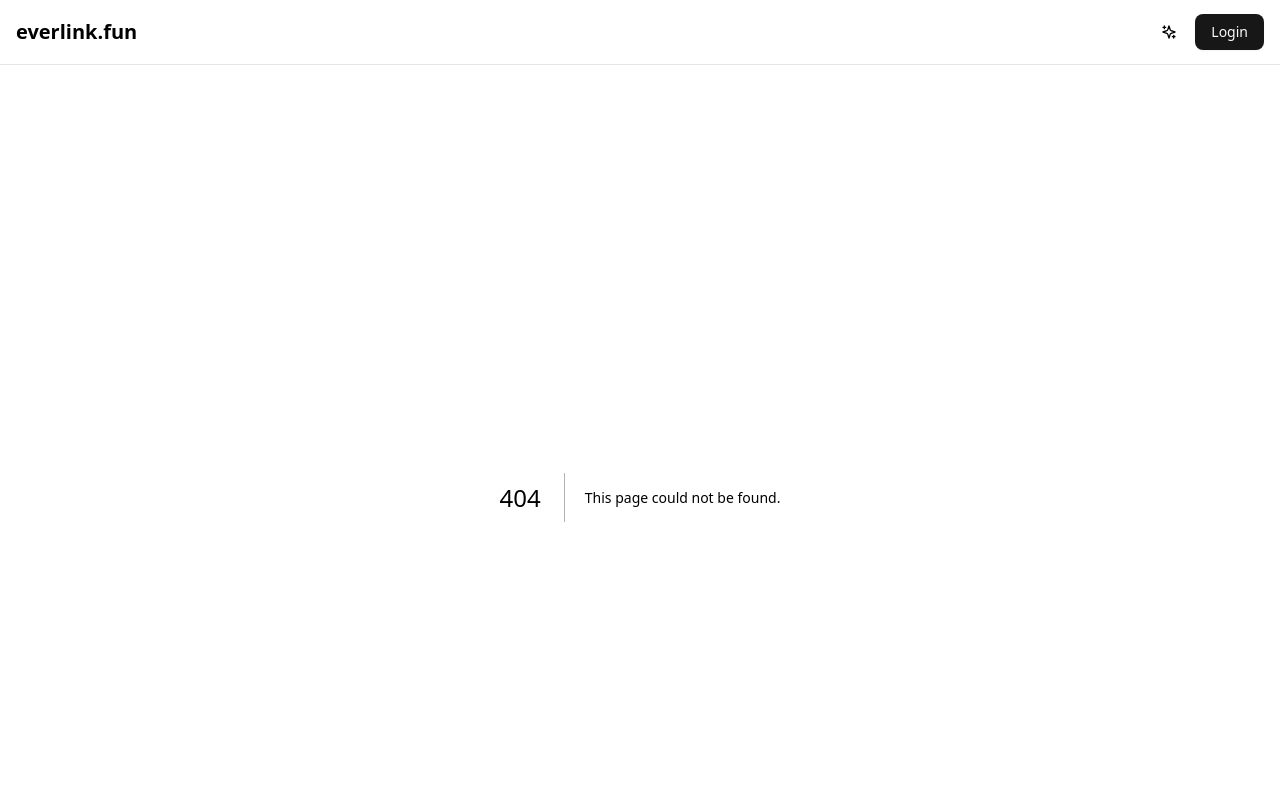
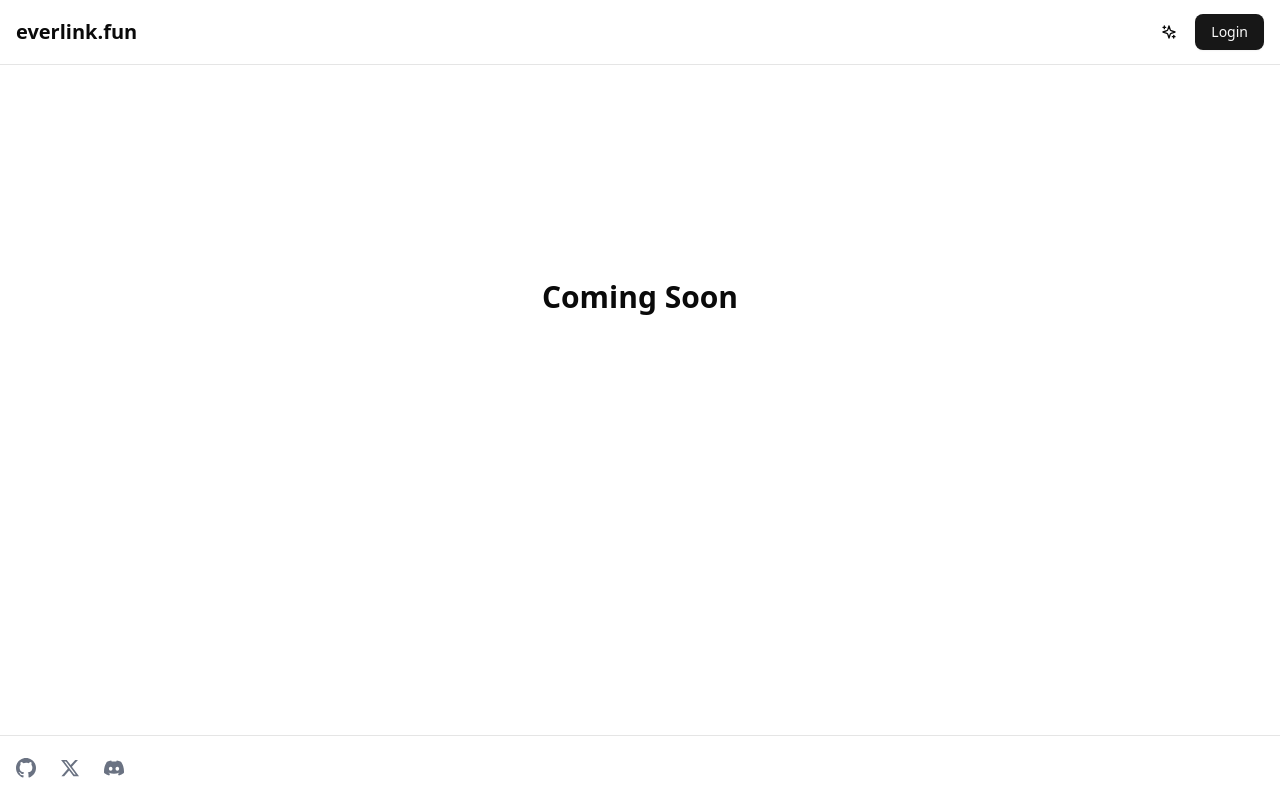
Before and after one commit to drumfeet/everlink-app, a Next.js app: page /user/1 in a window 1280 px wide. Before the commit this address had no page. Shown: the top 800 px of the page. Built offline with nearby package versions, Linux system fonts and the light colour scheme.

Commit message:
add user dashboard page

```diff
--- /dev/null
+++ b/app/user/[address]/page.jsx
@@ -0,0 +1,7 @@
+export default function UserPage({ params }) {
+  return (
+    <div className="min-h-[50vh] flex items-center justify-center">
+      <h1 className="text-3xl font-semibold">Coming Soon</h1>
+    </div>
+  )
+}
--- a/components/header.jsx
+++ b/components/header.jsx
@@ -76,7 +76,7 @@ export function Header() {
                     </Button>
                   </DropdownMenuTrigger>
                   <DropdownMenuContent align="end" className="w-[200px]">
-                    <Link href="/dashboard">
+                    <Link href={`/user/${address}`}>
                       <DropdownMenuItem className="cursor-pointer">
                         Dashboard
                       </DropdownMenuItem>
```
